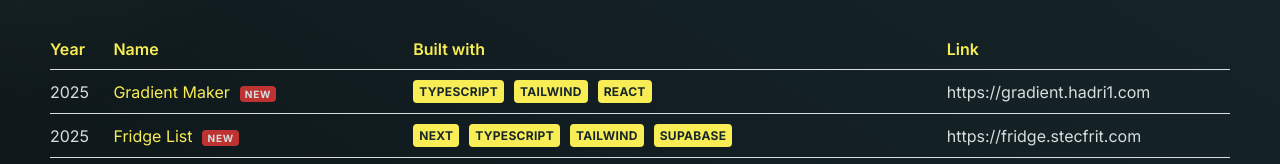
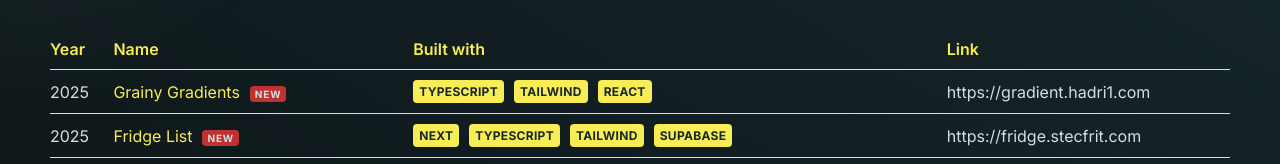
Before and after one commit to stecfrit/hadri1-v2, a React (Vite) app: page /projects in a window 1280 px wide. Shown: the part 190-354 px from the top of the page. Built offline with nearby package versions, Linux system fonts and the light colour scheme.

Commit message:
name change

```diff
--- a/src/data/projects.js
+++ b/src/data/projects.js
@@ -1,9 +1,9 @@
 export const projects = [
   {
-    name: "Gradient Maker",
+    name: "Grainy Gradients",
     moniker: "gradient",
     description:
-      "An app that creates beautiful gradients, using a simple and intuitive interface. You can randomize the colors and sizes of the shapes, then export in different resolution.",
+      "An app that creates beautiful grainy gradients, using a simple and intuitive interface. You can randomize the colors and sizes of the shapes, then export in different resolution.",
     tech: ["Typescript", "Tailwind", "React"],
     link: "https://gradient.hadri1.com",
     preview_image: "gradient.png",
```
